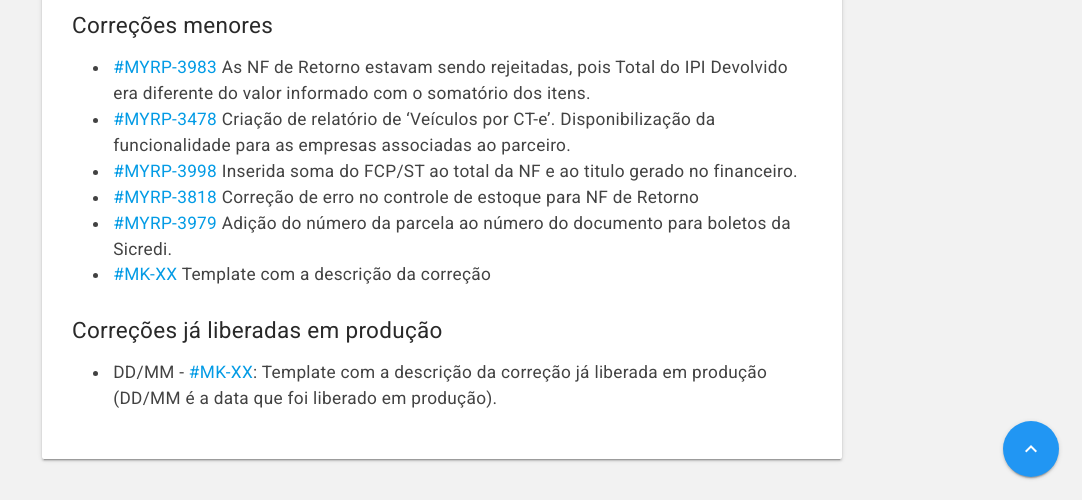
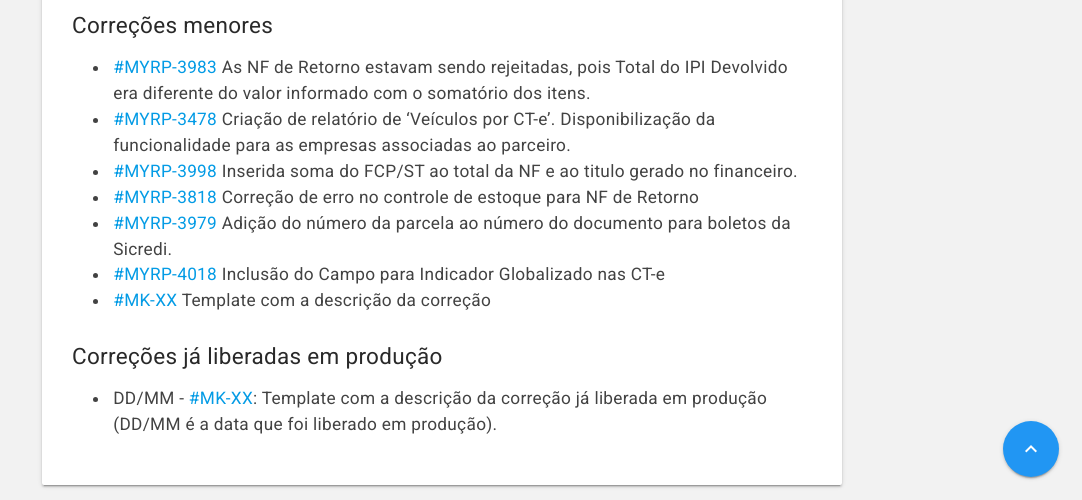
Before and after one commit to myrp-maicon/changelog-myrp, a Jekyll site: the page built from docs/myrp/19.04.01.md, in a window 1280 px wide and 900 px high, scrolled down 924 px, cut to the strip 400-900 px from the top of the window. Shown: the whole strip, without its empty margins (198-1280 px from the left). Built offline with Jekyll 4.4.1, drawn with Linux system fonts in a browser that asks for light colours; nearby versions of some CDN libraries; our own code applies the rules of GitHub Pages for plain Markdown files; the repository's description, which GitHub fills in, is left out.

Commit message:
AD:MYRP-4018
Inclusão do Campo para Indicador Globalizado nas CT-e

```diff
--- a/docs/myrp/19.04.01.md
+++ b/docs/myrp/19.04.01.md
@@ -27,6 +27,7 @@ As alterações estarão disponíveis no ambiente demo.myrp.com.br (212) na sema
 * [#MYRP-3998](https://devmyrp.atlassian.net/browse/MYRP-3998) Inserida soma do FCP/ST ao total da NF e ao titulo gerado no financeiro.
 * [#MYRP-3818](https://devmyrp.atlassian.net/browse/MYRP-3818) Correção de erro no controle de estoque para NF de Retorno
 * [#MYRP-3979](https://devmyrp.atlassian.net/browse/MYRP-3979) Adição do número da parcela ao número do documento para boletos da Sicredi.
+* [#MYRP-4018](https://devmyrp.atlassian.net/browse/MYRP-4018) Inclusão do Campo para Indicador Globalizado nas CT-e
 * [#MK-XX](https://devmyrp.atlassian.net/browse/MK-XX) Template com a descrição da correção
 
 ## Correções já liberadas em produção
```
